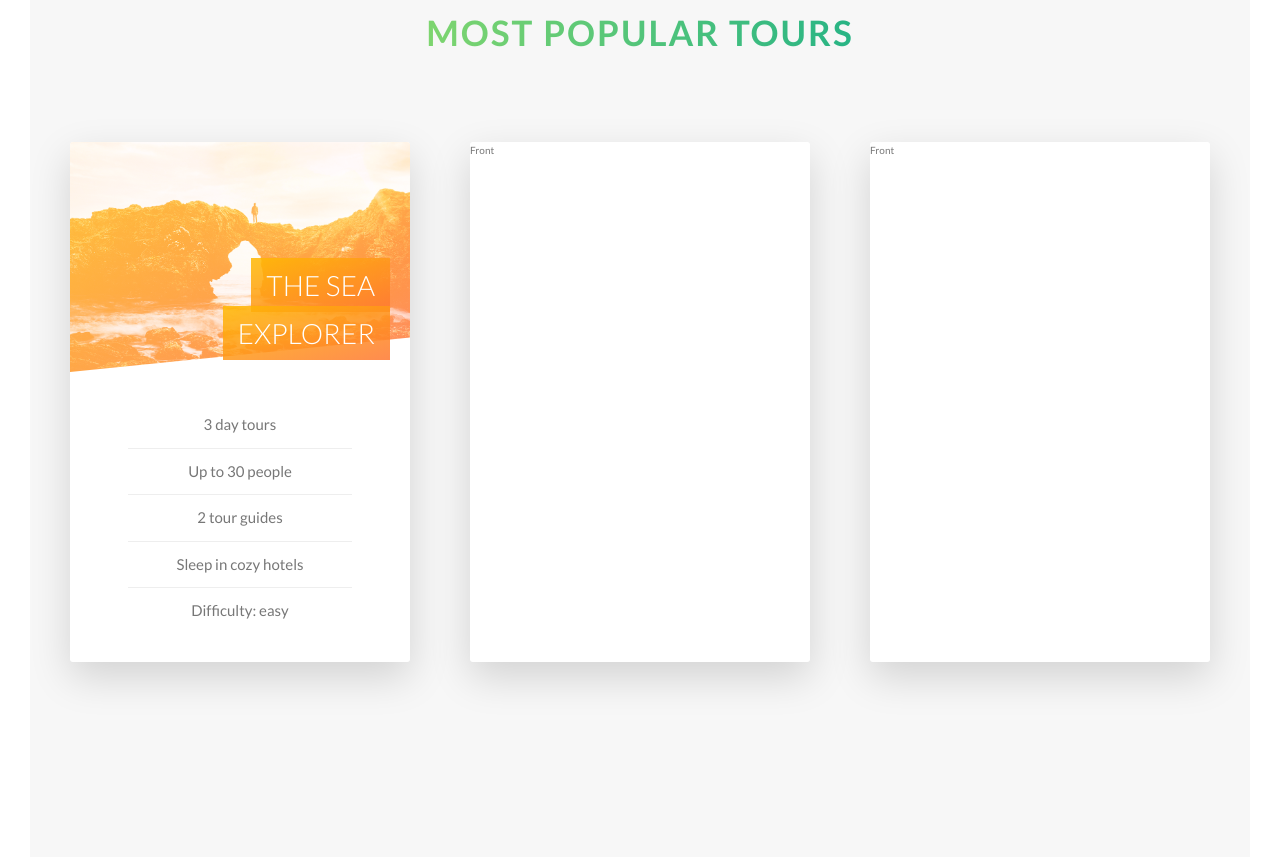
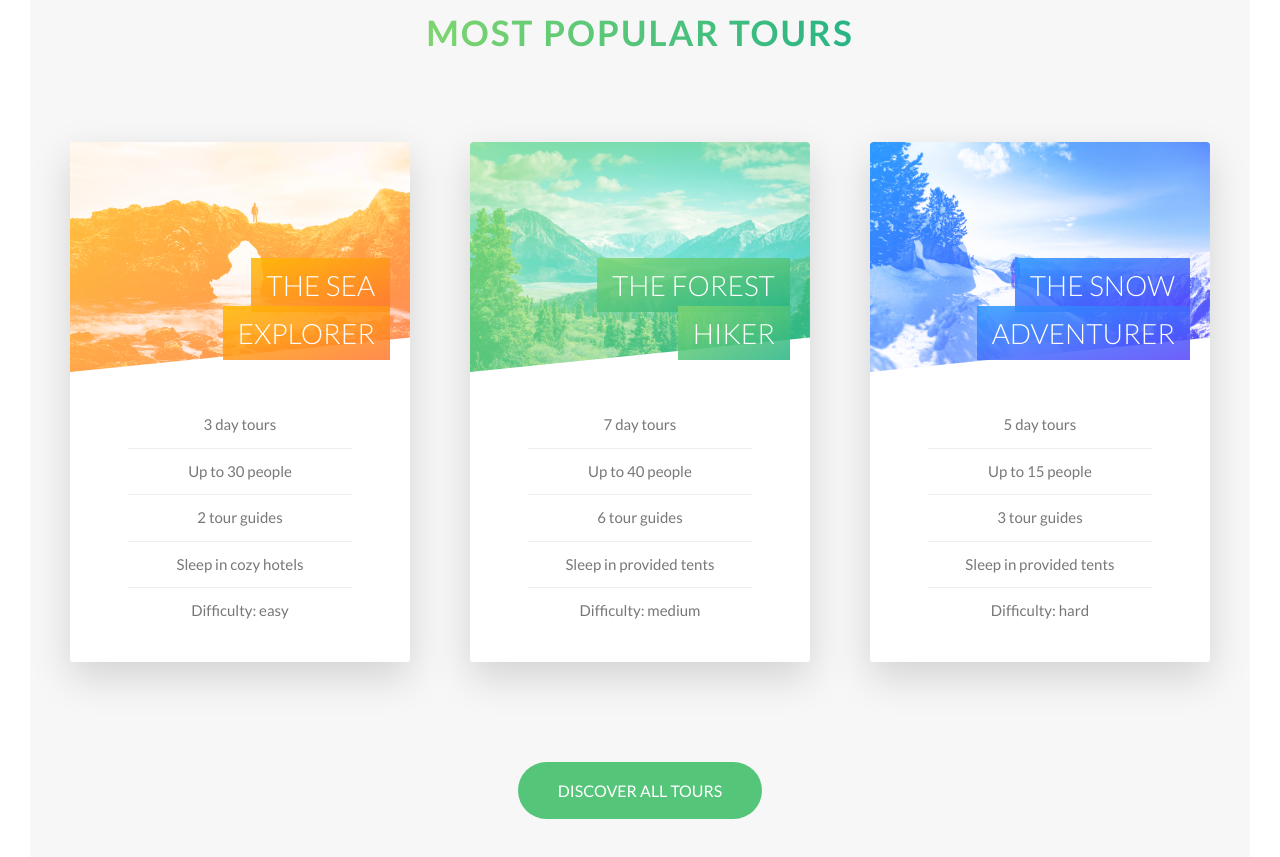
Before and after one commit to Lvzbel/Advance-CSS-Sass-Course, a website: page Natours/index.html in a window 1280 px wide. Shown: the part 2553-3410 px from the top of the page. Drawn offline with Linux system fonts and the light colour scheme.

Commit message:
Section 5.42

```diff
--- a/Natours/index.html
+++ b/Natours/index.html
@@ -41,13 +41,13 @@
       <div class="row">
         <div class="col-1-of-2">
           <h3 class="heading-tertiary u-margin-bottom-small">You're going to fall in love with nature</h3>
-                    <p class="paragraph">Lorem ipsum dolor sit amet consectetur adipisicing elit. Fuga quas voluptates veniam repellendus voluptas
-                        recusandae optio saepe deleniti harum voluptatem excepturi fugiat nam, eius cupiditate tempore modi
-                        quod, aspernatur molestias.</p>
+          <p class="paragraph">Lorem ipsum dolor sit amet consectetur adipisicing elit. Fuga quas voluptates veniam repellendus voluptas recusandae
+            optio saepe deleniti harum voluptatem excepturi fugiat nam, eius cupiditate tempore modi quod, aspernatur molestias.</p>
           <h3 class="heading-tertiary u-margin-bottom-small">YLive adventrues like you never have before</h3>
-                    <p class="paragraph">Lorem ipsum dolor sit amet consectetur adipisicing elit. Laboriosam beatae laudantium ducimus necessitatibus
-                        doloremque, praesentium illum similique dicta aperiam amet consequatur officiis eaque, labore tempore,
-                        autem facilis harum excepturi vel.</p>
+          <p class="paragraph">Lorem ipsum dolor sit amet consectetur adipisicing elit. Laboriosam beatae laudantium ducimus necessitatibus doloremque,
+            praesentium illum similique dicta aperiam amet consequatur officiis eaque, labore tempore, autem facilis harum
+            excepturi vel.
+          </p>
 
           <a href="#" class="btn-text">Learn more &rarr;</a>
         </div>
@@ -129,30 +129,79 @@
               </div>
             </div>
             <div class="card__side card__side--back card__side--back-1">
-                            Back
+              <div class="card__cta">
+                <div class="card__price-box">
+                  <p class="card__price-only">Only</p>
+                  <p class="card__price-value">$297</p>
+                </div>
+                <a href="#" class="btn btn--white">Book Now</a>
+              </div>
             </div>
           </div>
         </div>
         <div class="col-1-of-3">
           <div class="card">
             <div class="card__side card__side--front">
-                            Front
+              <div class="card__picture card__picture--2">
+                &nbsp;
+              </div>
+              <h4 class="card__heading">
+                <span class="card__heading-span card__heading-span--2">The Forest Hiker</span>
+              </h4>
+              <div class="card__details">
+                <ul>
+                  <li>7 day tours</li>
+                  <li>Up to 40 people</li>
+                  <li>6 tour guides</li>
+                  <li>Sleep in provided tents</li>
+                  <li>Difficulty: medium</li>
+                </ul>
+              </div>
             </div>
             <div class="card__side card__side--back card__side--back-2">
-                            Back
+              <div class="card__cta">
+                <div class="card__price-box">
+                  <p class="card__price-only">Only</p>
+                  <p class="card__price-value">$497</p>
+                </div>
+                <a href="#" class="btn btn--white">Book Now</a>
+              </div>
             </div>
           </div>
         </div>
         <div class="col-1-of-3">
           <div class="card">
             <div class="card__side card__side--front">
-                            Front
+              <div class="card__picture card__picture--3">
+                &nbsp;
+              </div>
+              <h4 class="card__heading">
+                <span class="card__heading-span card__heading-span--3">The Snow Adventurer</span>
+              </h4>
+              <div class="card__details">
+                <ul>
+                  <li>5 day tours</li>
+                  <li>Up to 15 people</li>
+                  <li>3 tour guides</li>
+                  <li>Sleep in provided tents</li>
+                  <li>Difficulty: hard</li>
+                </ul>
+              </div>
             </div>
             <div class="card__side card__side--back card__side--back-3">
-                            Back
+              <div class="card__cta">
+                <div class="card__price-box">
+                  <p class="card__price-only">Only</p>
+                  <p class="card__price-value">$897</p>
+                </div>
+                <a href="#" class="btn btn--white">Book Now</a>
               </div>
             </div>
           </div>
+        </div>
+      </div>
+      <div class="u-center-text u-margin-top-huge">
+        <a href="#" class="btn btn--green">Discover all tours</a>
       </div>
     </section>
   </main>
--- a/Natours/sass/base/_utilities.scss
+++ b/Natours/sass/base/_utilities.scss
@@ -1,15 +1,11 @@
-.u-center-text {
-  text-align: center;
-}
+.u-center-text { text-align: center; }
 
-.u-margin-bottom-big {
-  margin-bottom: 8rem;
-}
+.u-margin-bottom-big { margin-bottom: 8rem; }
 
-.u-margin-bottom-medium {
-  margin-bottom: 4rem;
-}
+.u-margin-bottom-medium { margin-bottom: 4rem; }
 
-.u-margin-bottom-small {
-  margin-bottom: 1.5rem;
-}
+.u-margin-bottom-small { margin-bottom: 1.5rem; }
+
+.u-margin-top-big { margin-top: 8rem; }
+
+.u-margin-top-huge { margin-top: 10rem; }
--- a/Natours/sass/components/_button.scss
+++ b/Natours/sass/components/_button.scss
@@ -30,6 +30,16 @@
       background-color: $color-white;
     }
   }
+
+  &--green {
+    background-color: $color-primary;
+    color: $color-white;
+
+    &::after {
+      background-color: $color-primary;
+    }
+  }
+
   &::after {
     content: "";
     display: inline-block;
--- a/Natours/sass/components/_card.scss
+++ b/Natours/sass/components/_card.scss
@@ -51,6 +51,8 @@
     background-blend-mode: screen;
     -webkit-clip-path: polygon(0 0, 100% 0, 100% 85%, 0 100%);
     clip-path: polygon(0 0, 100% 0, 100% 85%, 0 100%);
+    border-top-left-radius: 3px;
+    border-top-right-radius: 3px;
 
 
     &--1 {
@@ -58,11 +60,11 @@
     }
 
     &--2 {
-      background-image: url(../img/nat-5.img);
+      background-image: linear-gradient(to right bottom, $color-primary-light, $color-primary-dark), url(../img/nat-6.jpg);
     }
 
     &--3 {
-      background-image: url(../img/nat-5.img);
+      background-image: linear-gradient(to right bottom, $color-tertiary-light, $color-tertiary-dark), url(../img/nat-7.jpg);
     }
   }
 
@@ -88,6 +90,18 @@
       rgba($color-secondary-light, .85),
       rgba($color-secondary-dark, .85));
     }
+
+    &--2 {
+      background-image: linear-gradient(to right bottom,
+      rgba($color-primary-light, .85),
+      rgba($color-primary-dark, .85));
+    }
+
+    &--3 {
+      background-image: linear-gradient(to right bottom,
+      rgba($color-tertiary-light, .85),
+      rgba($color-tertiary-dark, .85));
+    }
   }
 
   &__details {
@@ -109,4 +123,29 @@
       }
     }
   }
+
+  // FRONT SIDE STYLING
+  &__cta {
+    position: absolute;
+    top: 50%;
+    left: 50%;
+    transform: translate(-50%, -50%);
+    width: 90%;
+    text-align: center;
+  }
+
+  &__price-box {
+    margin-bottom: 8rem;
+    color: $color-white;
+  }
+
+  &__price-only {
+    font-size: 1.4rem;
+    text-transform: uppercase;
+  }
+
+  &__price-value {
+    font-size: 6rem;
+    font-weight: 100;
+  }
 }
--- a/Natours/sass/pages/_home.scss
+++ b/Natours/sass/pages/_home.scss
@@ -21,7 +21,7 @@
 
 .section-tours {
   background-color: $color-grey-light-1;
-  padding: 30rem 0 50rem 0;
+  padding: 30rem 0 15rem 0;
   margin-top: -10rem;
 
 }
```
Also changed, not shown: Natours/css/style.css. Lines whose indentation alone changed are shown as unchanged.
